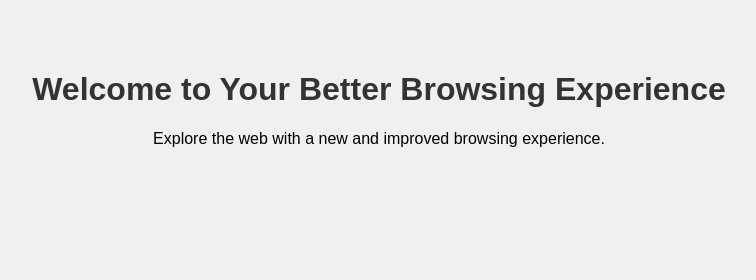
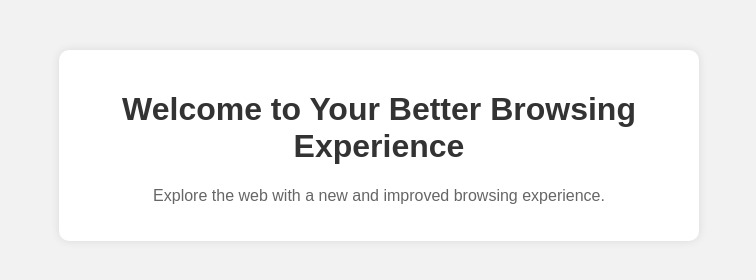
Before and after one commit to HackerKid69/ffsp, a plain HTML site: page index.html in a window 1280 px wide. Shown: the whole page, without its empty margins (261-1017 px from the left). Drawn offline with Linux system fonts and the light colour scheme.

Commit message:
Update styles.css

```diff
--- a/styles.css
+++ b/styles.css
@@ -1,11 +1,24 @@
 body {
-    font-family: Arial, sans-serif;
-    background-color: #f0f0f0;
+    font-family: 'Arial', sans-serif;
+    background-color: #f2f2f2;
     text-align: center;
     padding: 50px;
     margin: 0;
 }
 
+.welcome-container {
+    max-width: 600px;
+    margin: 0 auto;
+    background-color: #fff;
+    padding: 20px;
+    border-radius: 10px;
+    box-shadow: 0 0 10px rgba(0, 0, 0, 0.1);
+}
+
 h1 {
     color: #333;
 }
+
+p {
+    color: #666;
+}
```
